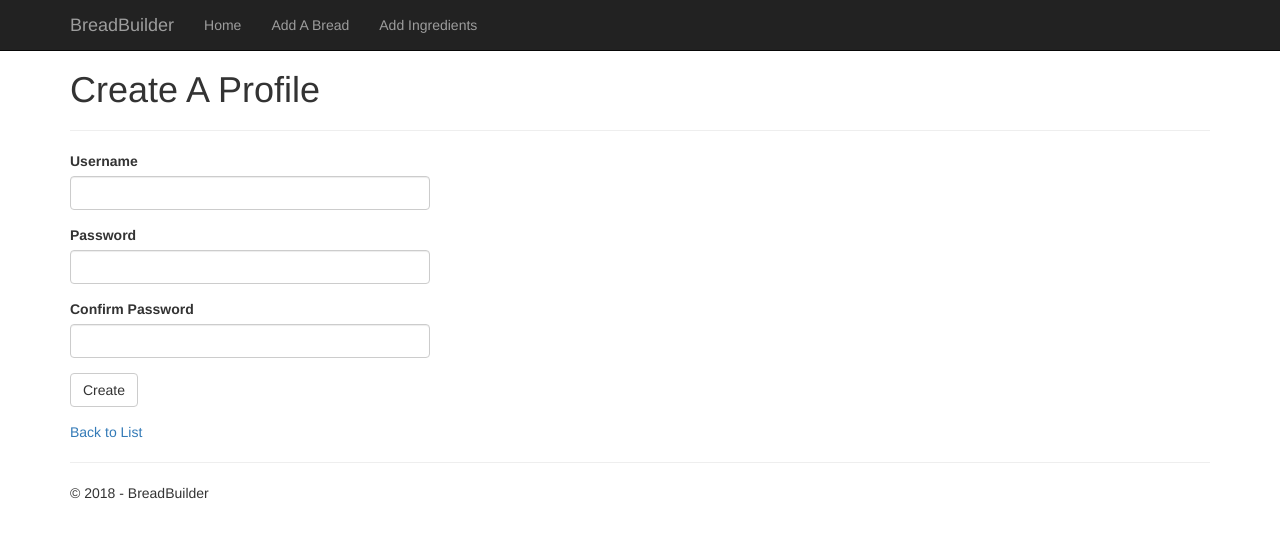
After one commit to Jbohn44/BreadBuilder, an ASP.NET Core app: template BreadBuilder/Views/User/Add.cshtml in a window 1280 px wide. The commit adds this page. Shown: the top 538 px of the page. Run offline with ASP.NET Core 8, Linux system fonts and the light colour scheme; the template is opened without the code that fills it, so the values that code supplies are empty.

Commit message:
Added User Creation Page

```diff
--- /dev/null
+++ b/BreadBuilder/Views/User/Add.cshtml
@@ -0,0 +1,37 @@
+@model BreadBuilder.ViewModels.AddUserViewModel
+
+@{
+    ViewData["Title"] = "Add";
+}
+
+<h1>Create A Profile</h1>
+<hr />
+<div class="row">
+    <div class="col-md-4">
+        <form asp-action="Add">
+            <div asp-validation-summary="ModelOnly" class="text-danger"></div>
+            <div class="form-group">
+                <label asp-for="Username" class="control-label"></label>
+                <input asp-for="Username" class="form-control" />
+                <span asp-validation-for="Username" class="text-danger"></span>
+            </div>
+            <div class="form-group">
+                <label asp-for="Password" class="control-label"></label>
+                <input asp-for="Password" class="form-control" />
+                <span asp-validation-for="Password" class="text-danger"></span>
+            </div>
+            <div class="form-group">
+                <label asp-for="ConfirmPassword" class="control-label"></label>
+                <input asp-for="ConfirmPassword" class="form-control" />
+                <span asp-validation-for="ConfirmPassword" class="text-danger"></span>
+            </div>
+            <div class="form-group">
+                <input type="submit" value="Create" class="btn btn-default" />
+            </div>
+        </form>
+    </div>
+</div>
+
+<div>
+    <a asp-action="Index">Back to List</a>
+</div>
--- a/BreadBuilder/Views/Welcome/Index.cshtml
+++ b/BreadBuilder/Views/Welcome/Index.cshtml
@@ -14,3 +14,5 @@
 <br />
 <br />
 <a asp-controller="Bread" asp-action="Add">--Click here to start building bread--</a>
+<h5>OR</h5>
+<a asp-controller="User" asp-action="Add">--Click here to add a profile--</a>
```
Also changed, not shown: BreadBuilder/Controllers/UserController.cs (added, +24 -0 lines), BreadBuilder/Models/User.cs (added, +17 -0 lines), BreadBuilder/ViewModels/AddUserViewModel.cs (added, +32 -0 lines).
